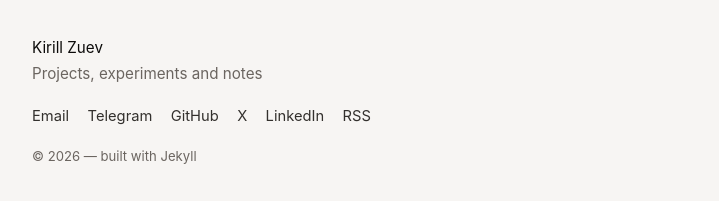
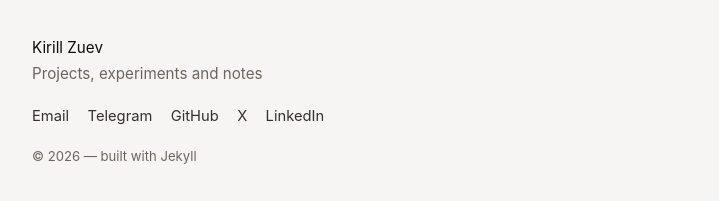
Before and after one commit to KZuev/KZuev, a Jekyll site: the page built from en/index.markdown, in a window 1280 px wide and 900 px high, scrolled down 1001 px. Shown: the part 696-897 px from the top of the window, without its empty margins (280-999 px from the left). Built offline with Jekyll 4.4.1, drawn with Linux system fonts in a browser that asks for light colours.

Commit message:
Скрыть RSS-ссылку на английских страницах
feed.xml собирает только русские заметки — это уже было осознанным
решением (см. комментарий в самом feed.xml), и notes-index.html уже
показывал упоминание RSS только на RU. Но футер и <link rel=alternate>
в head отдавали эту же ссылку безусловно на всех страницах, включая
английские — на EN-версии сайта показывалась ссылка на русскоязычную
ленту. Теперь скрыто там же, где и было задумано изначально.

```diff
--- a/_includes/footer.html
+++ b/_includes/footer.html
@@ -10,7 +10,9 @@
       {%- for link in site.data.social %}
       <a href="{{ link.url }}"{% unless link.url contains 'mailto:' %} rel="me noopener"{% endunless %}>{{ link.name }}</a>
       {%- endfor %}
+      {%- if page.lang == "ru" -%}
       <a href="{{ '/feed.xml' | relative_url }}">RSS</a>
+      {%- endif -%}
     </nav>
 
     <p class="site-footer__meta muted">© {{ 'now' | date: "%Y" }} — {{ t.footer.built_with }}</p>
--- a/_includes/head.html
+++ b/_includes/head.html
@@ -121,7 +121,9 @@
 <link rel="alternate" hreflang="x-default" href="{{ ru_url | absolute_url }}">
 
 <link rel="icon" href="{{ '/assets/favicon.svg' | relative_url }}?v={{ build_version }}" type="image/svg+xml">
+{%- if page.lang == "ru" -%}
 <link rel="alternate" type="application/atom+xml" title="{{ site.title }}" href="{{ '/feed.xml' | absolute_url }}">
+{%- endif -%}
 <link rel="stylesheet" href="{{ '/assets/css/main.css' | relative_url }}?v={{ build_version }}">
 <script src="{{ '/assets/js/theme-toggle.js' | relative_url }}?v={{ build_version }}" defer></script>
 
```
